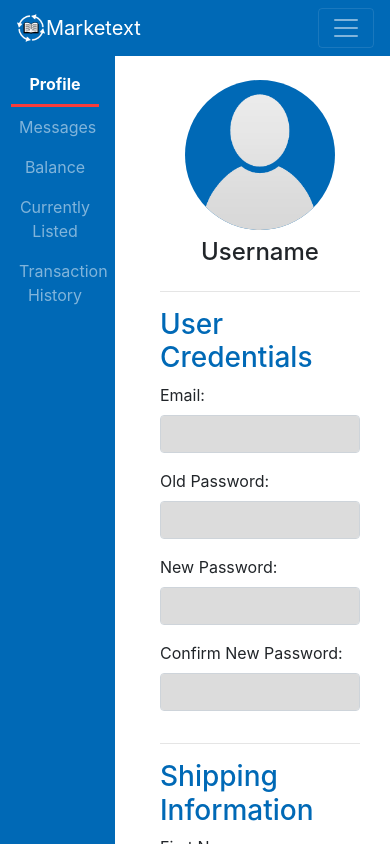
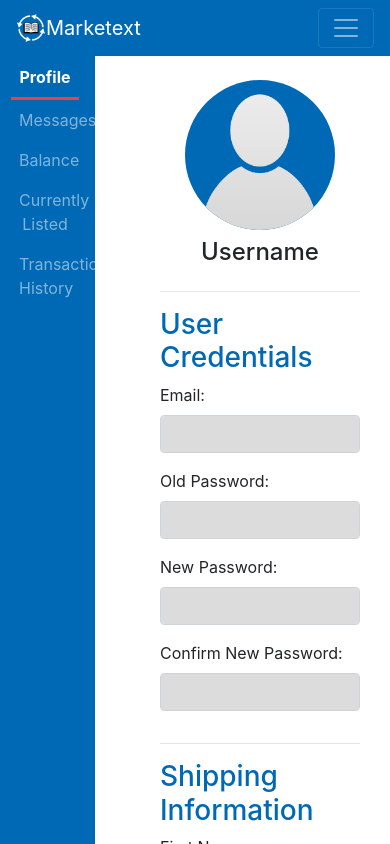
Before and after one commit to The-Sciences-and-Engineering-Squad/Marketext, a React (Create React App) app in the folder client/: page /Profile in a window 390 px wide. Shown: the top 844 px of the page. Built offline with nearby package versions, Linux system fonts and the light colour scheme.

Commit message:
Sidebar Fixed

```diff
--- a/client/src/components/Sidebar/Sidebar.css
+++ b/client/src/components/Sidebar/Sidebar.css
@@ -1,16 +1,16 @@
 .sidebar-container {
   background-color: #0069B6;
   min-height: 100vh;
+  height: 101%;
   margin-left: -20px;
-  margin-bottom: -5px;
-  min-width: 100%;
+  width: 100%;
 }
 
 .sidebar {
   color: white;
-  min-height: 1050px;
-  max-height: 1250px;
-  min-width: 100%;
+  min-height: 100vh;
+  height: 101%;
+  width: 100%;
 }
 
 /* Underline the Current Page */
@@ -29,13 +29,9 @@
 @media screen and (max-width:345px){
   .sidebar {
     color: white;
-    min-width: 100%;
+    min-height: 100vh;
+    height: 101%;
+    width: 100%;
     font-size: 10px;
   }
 }
-
-@media screen and (max-width:900px){
-  .sidebar {
-    min-height: 1350px;
-  }
-}
--- a/client/src/components/Sidebar/Sidebar.js
+++ b/client/src/components/Sidebar/Sidebar.js
@@ -8,7 +8,7 @@ import './Sidebar.css';
 export default class Sidebar extends React.Component {
   render() {
     return (
-    <Navbar variant="dark" expand="lg" sticky="left" className="navbar-expand sidebar-container">
+      <Navbar variant="dark" expand="lg" sticky="left" className="navbar-expand sidebar-container">
         <Nav className="d-none d-block sidebar">
           <Nav.Link as={NavLink} to="/Profile">Profile</Nav.Link>
           <Nav.Link as={NavLink} to="/Message">Messages</Nav.Link>
```
